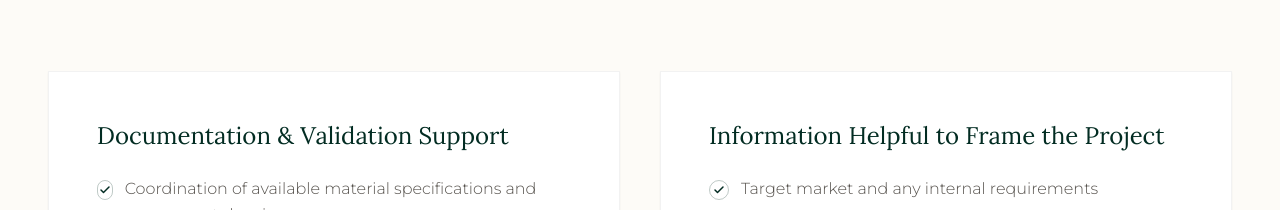
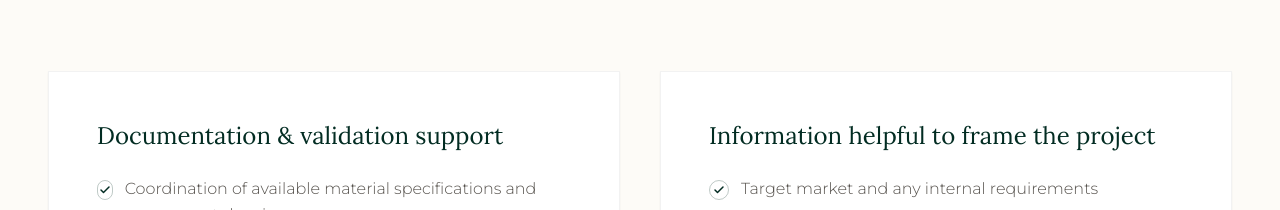
Before and after one commit to cathy6140/-Elmvale-Global-.github.io, a React (Vite) app: page /compliance in a window 1280 px wide. Shown: the part 2140-2350 px from the top of the page. Built offline with nearby package versions, Linux system fonts and the light colour scheme.

Commit message:
Use sentence case for English headings

```diff
--- a/src/pages/Compliance.tsx
+++ b/src/pages/Compliance.tsx
@@ -22,8 +22,8 @@ const Compliance: React.FC = () => {
     }
   }, [language]);
 
-  const supportTitle = language === 'fr' ? 'Documentation & support de validation' : 'Documentation & Validation Support';
-  const needTitle = language === 'fr' ? 'Informations utiles pour cadrer le projet' : 'Information Helpful to Frame the Project';
+  const supportTitle = language === 'fr' ? 'Documentation & support de validation' : 'Documentation & validation support';
+  const needTitle = language === 'fr' ? 'Informations utiles pour cadrer le projet' : 'Information helpful to frame the project';
 
   const provide = language === 'fr'
     ? [
```
